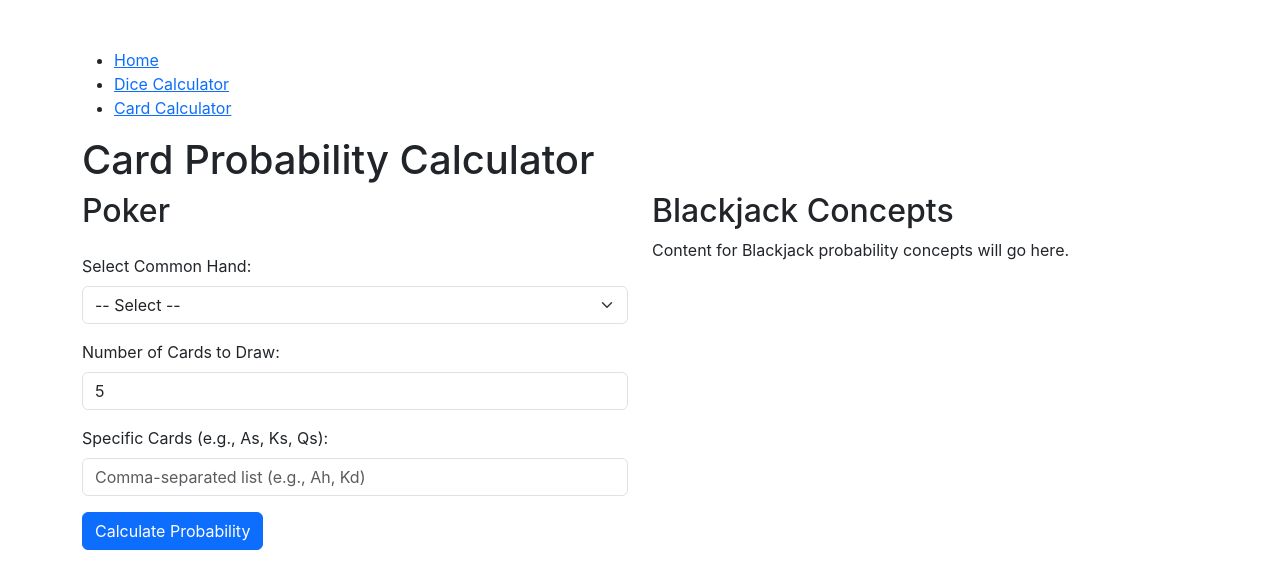
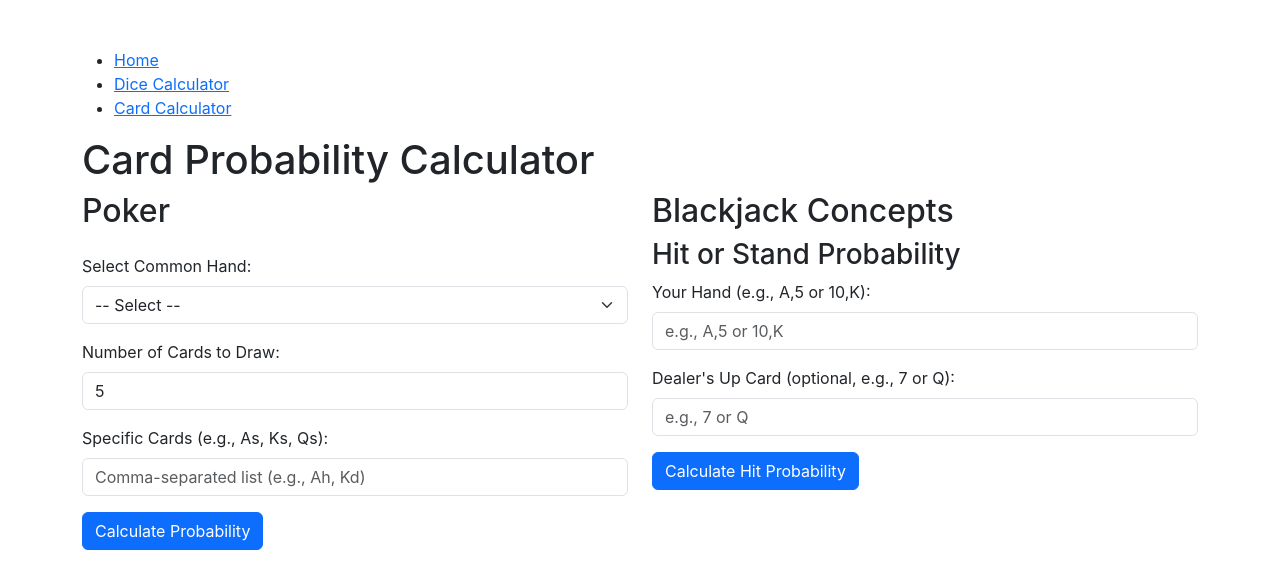
Before and after one commit to jefcollier/Chances, a React (Create React App) app in the folder chances-app/: page /card in a window 1280 px wide. Shown: the top 588 px of the page. Built offline with nearby package versions, Linux system fonts and the light colour scheme.

Commit message:
feat: Implement Blackjack bust probability calculator

```diff
--- /dev/null
+++ b/chances-app/src/components/BlackjackProbability.js
@@ -0,0 +1,138 @@
+import React, { useState } from 'react';
+
+// Helper to get card numerical value
+const getCardValue = (card) => {
+  if (['J', 'Q', 'K'].includes(card)) {
+    return 10;
+  }
+  if (card === 'A') {
+    return 11; // Initially treat Ace as 11, adjust later if bust
+  }
+  return parseInt(card, 10);
+};
+
+// Helper to calculate hand value, handling Aces
+const calculateHandValue = (hand) => {
+  let value = 0;
+  let numAces = 0;
+  for (const card of hand) {
+    if (card === 'A') {
+      numAces++;
+      value += 11;
+    } else {
+      value += getCardValue(card);
+    }
+  }
+
+  while (value > 21 && numAces > 0) {
+    value -= 10; // Change Ace from 11 to 1
+    numAces--;
+  }
+  return value;
+};
+
+const BlackjackProbability = () => {
+  const [playerHand, setPlayerHand] = useState('');
+  const [dealerUpCard, setDealerUpCard] = useState('');
+  const [bustProbability, setBustProbability] = useState(null);
+
+  const calculateProbability = () => {
+    const deck = [];
+    const ranks = ['2', '3', '4', '5', '6', '7', '8', '9', '10', 'J', 'Q', 'K', 'A'];
+    for (let i = 0; i < 4; i++) { // 4 suits
+      for (const rank of ranks) {
+        deck.push(rank);
+      }
+    }
+
+    // Parse player's hand
+    const playerHandArray = playerHand.split(',').map(card => card.trim().toUpperCase());
+    // Validate player hand input
+    if (playerHandArray.some(card => !ranks.includes(card))) {
+      alert('Invalid card in player hand. Please use 2-10, J, Q, K, A.');
+      setBustProbability(null);
+      return;
+    }
+
+    // Parse dealer's up-card
+    const dealerCard = dealerUpCard.trim().toUpperCase();
+    // Validate dealer up-card input
+    if (dealerCard && !ranks.includes(dealerCard)) {
+      alert('Invalid dealer up card. Please use 2-10, J, Q, K, A.');
+      setBustProbability(null);
+      return;
+    }
+
+    // Create a copy of the deck and remove known cards
+    let remainingDeck = [...deck];
+    for (const card of playerHandArray) {
+      const index = remainingDeck.indexOf(card);
+      if (index > -1) {
+        remainingDeck.splice(index, 1);
+      }
+    }
+    if (dealerCard) {
+      const dealerCardIndex = remainingDeck.indexOf(dealerCard);
+      if (dealerCardIndex > -1) {
+        remainingDeck.splice(dealerCardIndex, 1);
+      }
+    }
+
+    let bustCount = 0;
+    let totalPossibleDraws = 0;
+
+    // Simulate drawing one more card
+    for (const card of remainingDeck) {
+      totalPossibleDraws++;
+      const newHand = [...playerHandArray, card];
+      const newHandValue = calculateHandValue(newHand);
+      if (newHandValue > 21) {
+        bustCount++;
+      }
+    }
+
+    if (totalPossibleDraws === 0) {
+      setBustProbability(0); // No cards left to draw, or initial hand already > 21
+    } else {
+      setBustProbability((bustCount / totalPossibleDraws).toFixed(2));
+    }
+  };
+
+  return (
+    <div className="blackjack-probability">
+      <h3>Hit or Stand Probability</h3>
+      <div className="mb-3">
+        <label htmlFor="playerHand" className="form-label">Your Hand (e.g., A,5 or 10,K):</label>
+        <input
+          type="text"
+          className="form-control"
+          id="playerHand"
+          value={playerHand}
+          onChange={(e) => setPlayerHand(e.target.value)}
+          placeholder="e.g., A,5 or 10,K"
+        />
+      </div>
+      <div className="mb-3">
+        <label htmlFor="dealerUpCard" className="form-label">Dealer's Up Card (optional, e.g., 7 or Q):</label>
+        <input
+          type="text"
+          className="form-control"
+          id="dealerUpCard"
+          value={dealerUpCard}
+          onChange={(e) => setDealerUpCard(e.target.value)}
+          placeholder="e.g., 7 or Q"
+        />
+      </div>
+      <button className="btn btn-primary" onClick={calculateProbability}>Calculate Hit Probability</button>
+
+      {bustProbability !== null && (
+        <div className="mt-3">
+          <h4>Results:</h4>
+          <p>Probability of busting if you hit: {bustProbability * 100}%</p>
+        </div>
+      )}
+    </div>
+  );
+};
+
+export default BlackjackProbability;
--- a/chances-app/src/components/CardCalculatorPage.js
+++ b/chances-app/src/components/CardCalculatorPage.js
@@ -2,6 +2,7 @@ import React, { useState } from 'react';
 import CardForm from './CardForm';
 import CardProbabilityDisplay from './CardProbabilityDisplay';
 import { calculateHandProbability } from './cardCalculator';
+import BlackjackProbability from './BlackjackProbability';
 
 const CardCalculatorPage = () => {
   const [probabilityResults, setProbabilityResults] = useState(null);
@@ -35,7 +36,7 @@ const CardCalculatorPage = () => {
         </div>
         <div className="col-md-6">
           <h2>Blackjack Concepts</h2>
-          <p>Content for Blackjack probability concepts will go here.</p>
+          <BlackjackProbability />
         </div>
       </div>
     </div>
```
